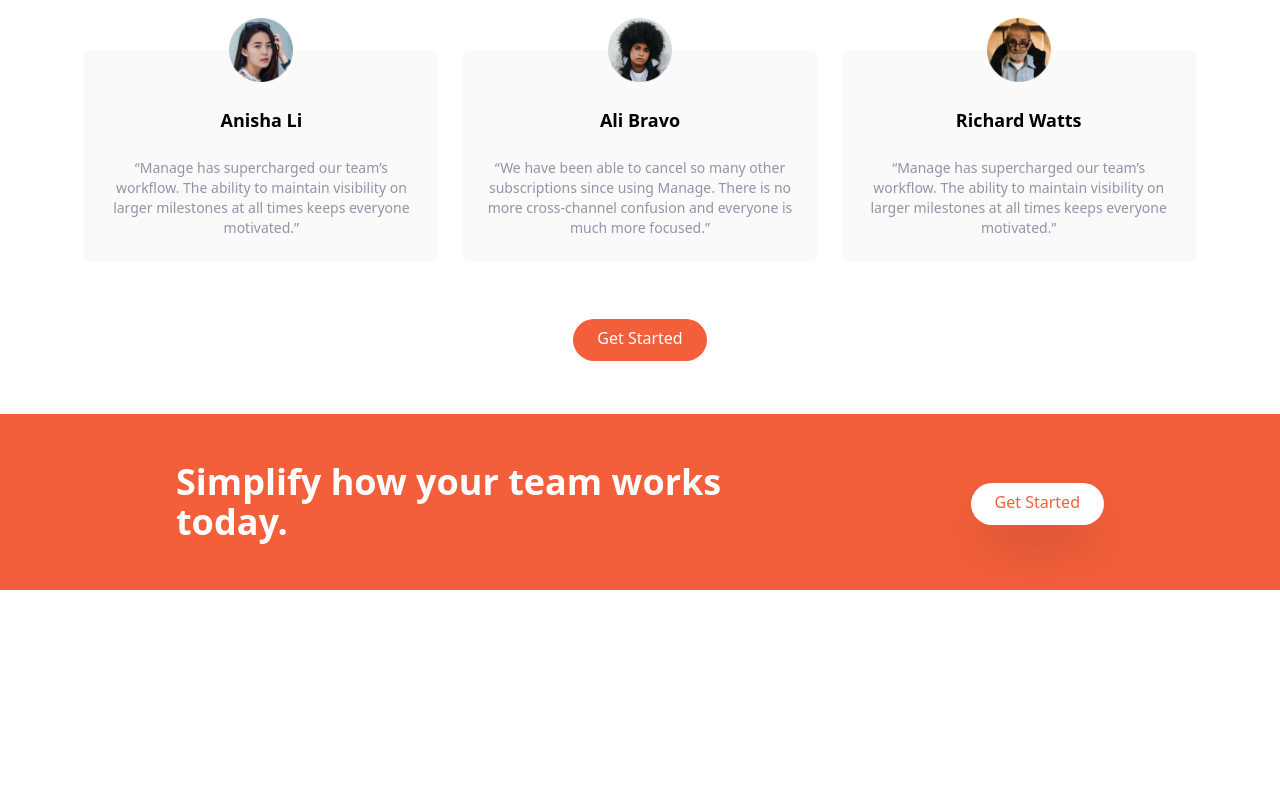
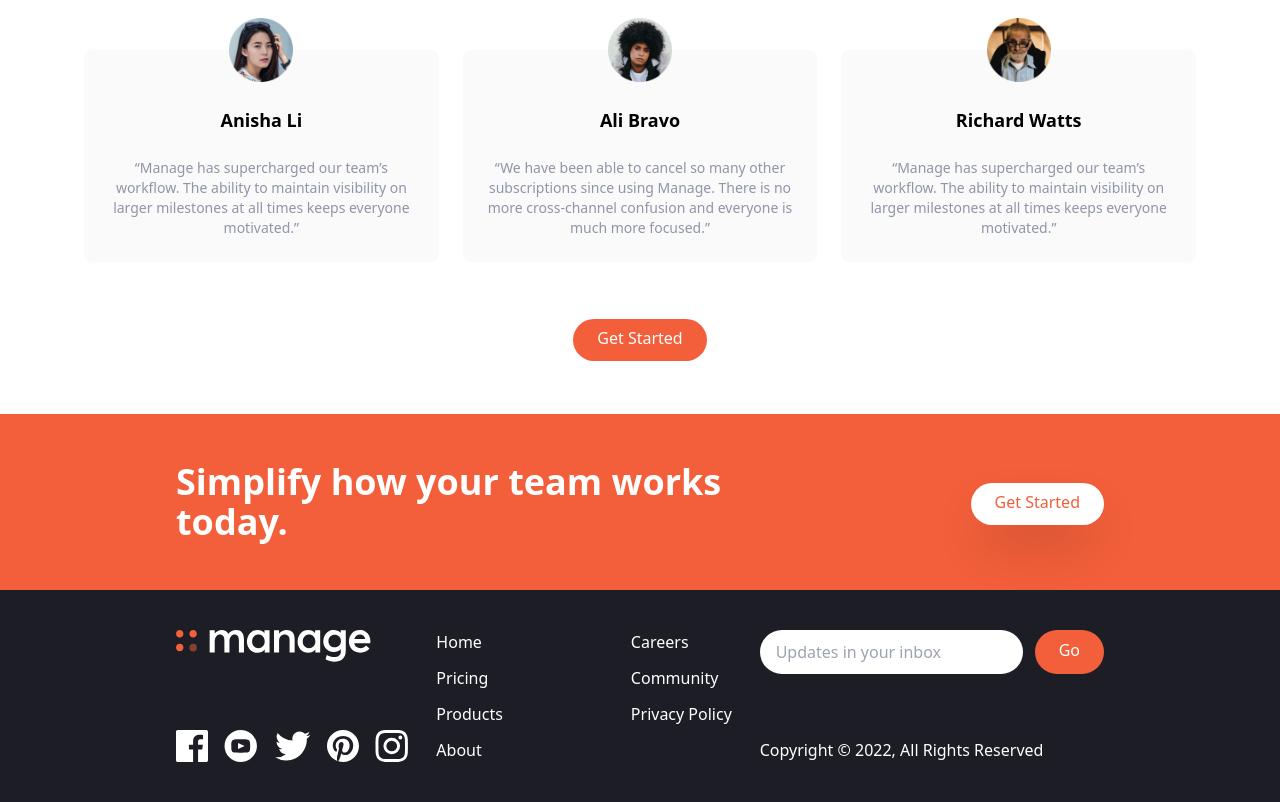
Before and after one commit to ash-automates/tailwind-landing-page, a website: page index.html in a window 1280 px wide. Shown: the part 1322-2124 px from the top of the page. Before the commit the page ends 1912 px from the top, so only its background shows below. Drawn offline with Linux system fonts and the light colour scheme.

Commit message:
Add a "footer" section to the layout

```diff
--- a/index.html
+++ b/index.html
@@ -209,6 +209,70 @@
                 </div>
             </div>
         </section>
+        <!-- Footer -->
+        <footer class="bg-veryDarkBlue">
+            <!-- Flex Container -->
+            <div
+                class="container mx-auto px-6 py-10 flex flex-col-reverse justify-between space-y-8 md:flex-row md:space-y-0">
+                <!-- Logo and social links container -->
+                <div
+                    class="flex flex-col-reverse items-center justify-between space-y-12 md:flex-col md:space-y-0 md:items-start">
+                    <div class="mx-auto my-6 text-center text-white md:hidden">
+                        Copyright &copy; 2022, All Rights Reserved
+                    </div>
+                    <!-- Logo -->
+                    <img src="./img/logo-white.svg" class="h-8" alt="Company Logo">
+                    <!-- Social Links Container -->
+                    <div class="flex justify-center space-x-4">
+                        <a href="#">
+                            <img src="img/icon-facebook.svg" alt="icon-facebook" class="h-8" />
+                        </a>
+                        <a href="#">
+                            <img src="img/icon-youtube.svg" alt="icon-youtube" class="h-8" />
+                        </a>
+                        <a href="#">
+                            <img src="img/icon-twitter.svg" alt="icon-twitter" class="h-8" />
+                        </a>
+                        <a href="#">
+                            <img src="img/icon-pinterest.svg" alt="icon-pinterest" class="h-8" />
+                        </a>
+                        <a href="#">
+                            <img src="img/icon-instagram.svg" alt="icon-instagram" class="h-8" />
+                        </a>
+                    </div>
+                </div>
+                <!-- List Container -->
+                <div class="flex justify-around space-x-32">
+                    <div class="flex flex-col space-y-3 text-white">
+                        <a href="#" class="hover:text-brightRed">Home</a>
+                        <a href="#" class="hover:text-brightRed">Pricing</a>
+                        <a href="#" class="hover:text-brightRed">Products</a>
+                        <a href="#" class="hover:text-brightRed">About</a>
+                    </div>
+                    <div class="flex flex-col space-y-3 text-white">
+                        <a href="#" class="hover:text-brightRed">Careers</a>
+                        <a href="#" class="hover:text-brightRed">Community</a>
+                        <a href="#" class="hover:text-brightRed">Privacy Policy</a>
+                    </div>
+                </div>
+                <!-- Input Container -->
+                <div class="flex flex-col justify-between">
+                    <form>
+                        <div class="flex space-x-3">
+                            <input type="text" class="flex-1 px-4 rounded-full focus:outline-none"
+                                placeholder="Updates in your inbox">
+                            <button
+                                class="p-3 px-6 pt-2 text-white bg-brightRed rounded-full focus:outline-none hover:bg-brightRedLight">
+                                Go
+                            </button>
+                        </div>
+                    </form>
+                    <div class="hidden text-white md:block">
+                        Copyright &copy; 2022, All Rights Reserved
+                    </div>
+                </div>
+            </div>
+        </footer>
     </body>
 
 </html>
```
Also changed, not shown: css/main.css.
